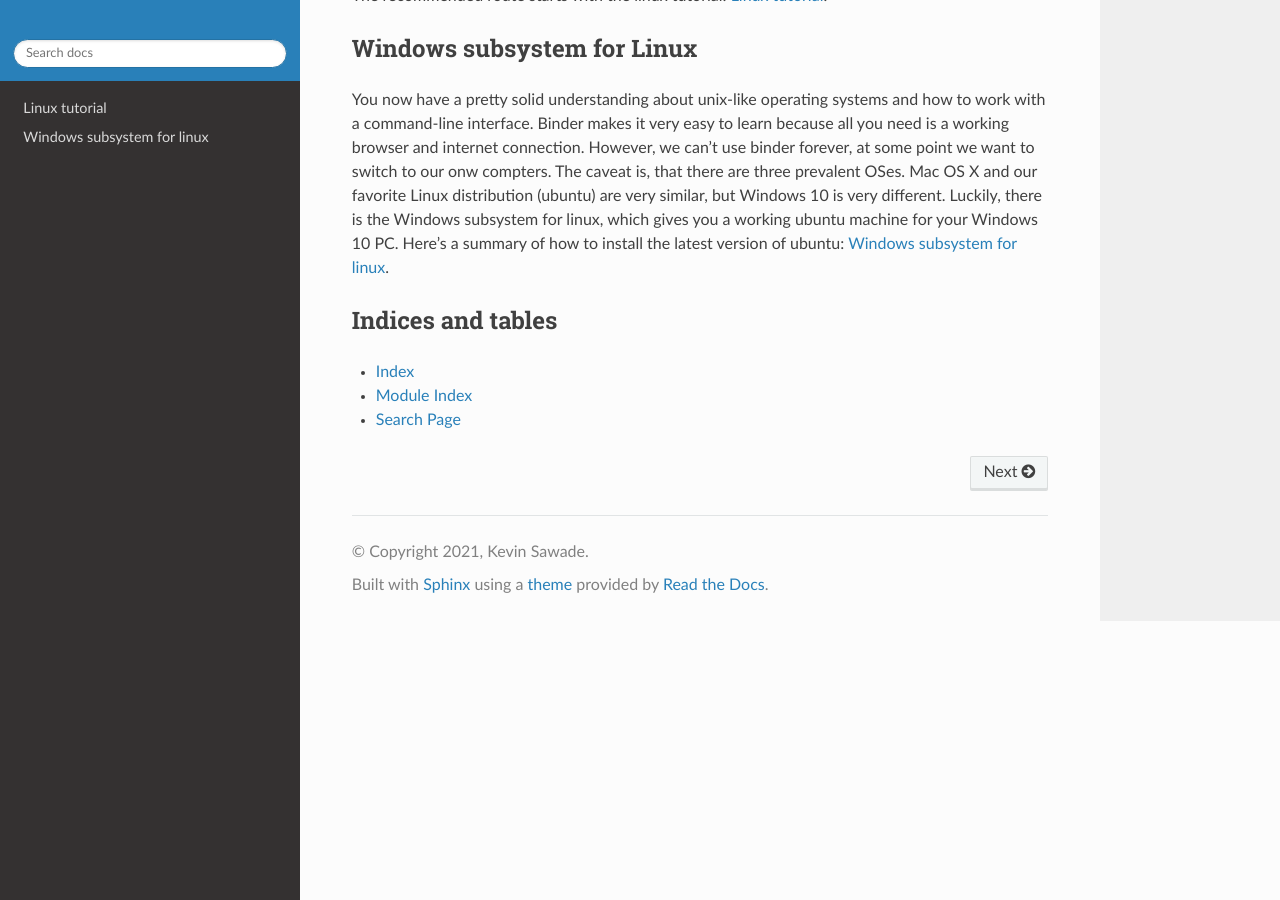
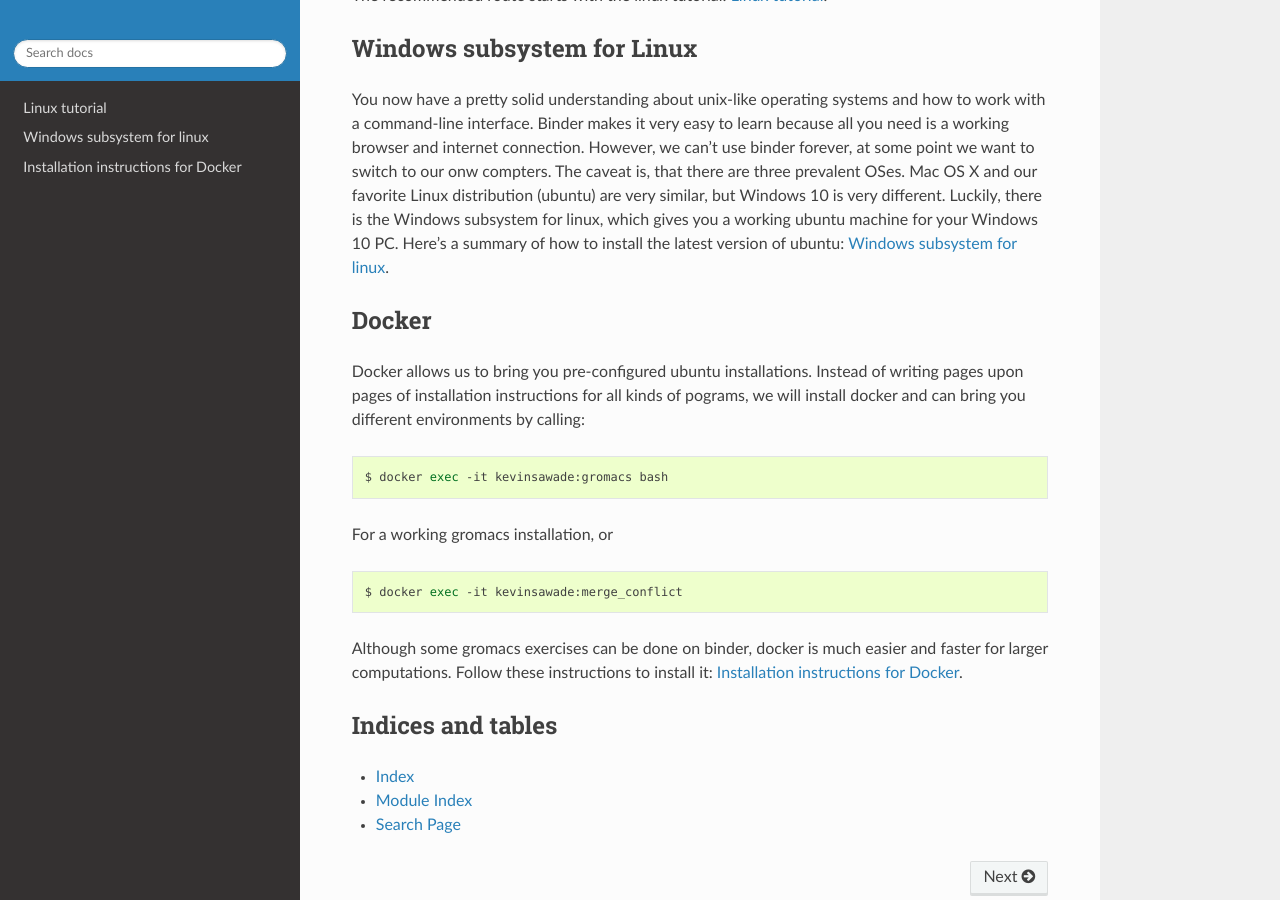
Before and after one commit to kevinsawade/start-science-here, a Sphinx documentation site: the page built from docs/source/index.rst, in a window 1280 px wide and 900 px high, scrolled down 904 px. Built offline with Sphinx 7.4.7 and the Read the Docs theme 2.0.0, drawn with Linux system fonts in a browser that asks for light colours.

Commit message:
Added docker install and fixed typo in apt.txt

```diff
--- a/docs/source/index.rst
+++ b/docs/source/index.rst
@@ -46,12 +46,30 @@ Windows subsystem for Linux
 
 You now have a pretty solid understanding about unix-like operating systems and how to work with a command-line interface. Binder makes it very easy to learn because all you need is a working browser and internet connection. However, we can't use binder forever, at some point we want to switch to our onw compters. The caveat is, that there are three prevalent OSes. Mac OS X and our favorite Linux distribution (ubuntu) are very similar, but Windows 10 is very different. Luckily, there is the Windows subsystem for linux, which gives you a working ubuntu machine for your Windows 10 PC. Here's a summary of how to install the latest version of ubuntu: :ref:`wsl-label`.
 
+Docker
+======
+
+Docker allows us to bring you pre-configured ubuntu installations. Instead of writing pages upon pages of installation instructions for all kinds of pograms, we will install docker and can bring you different environments by calling:
+
+.. code-block:: bash
+
+   $ docker exec -it kevinsawade:gromacs bash
+
+For a working gromacs installation, or
+
+.. code-block:: bash
+
+   $ docker exec -it kevinsawade:merge_conflict
+
+Although some gromacs exercises can be done on binder, docker is much easier and faster for larger computations. Follow these instructions to install it: :ref:`install-docker-label`.
+
 .. toctree::
    :maxdepth: 1
    :hidden:
 
    linux_tutorial
    windows_susbsystem_for_linux
+   install_docker
 
 
 Indices and tables
```
Also changed, not shown: docs/source/install_docker.rst (added, +65 -0 lines), 1 other file.
